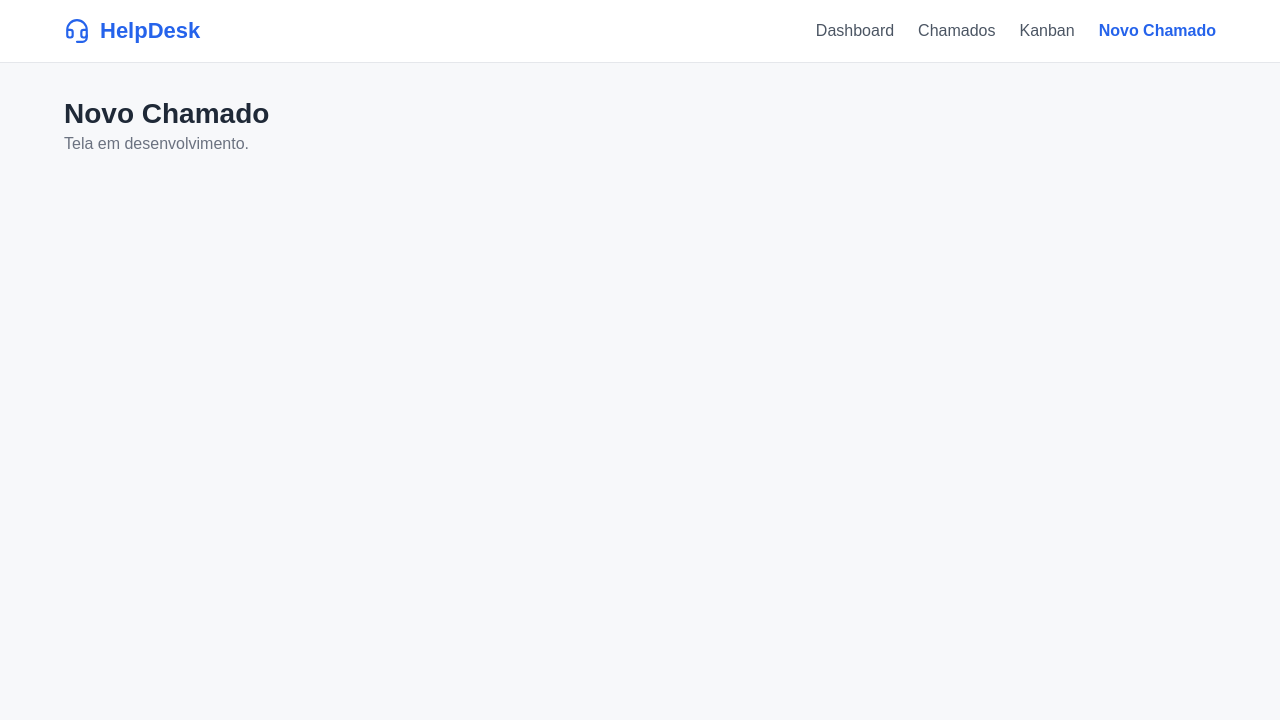
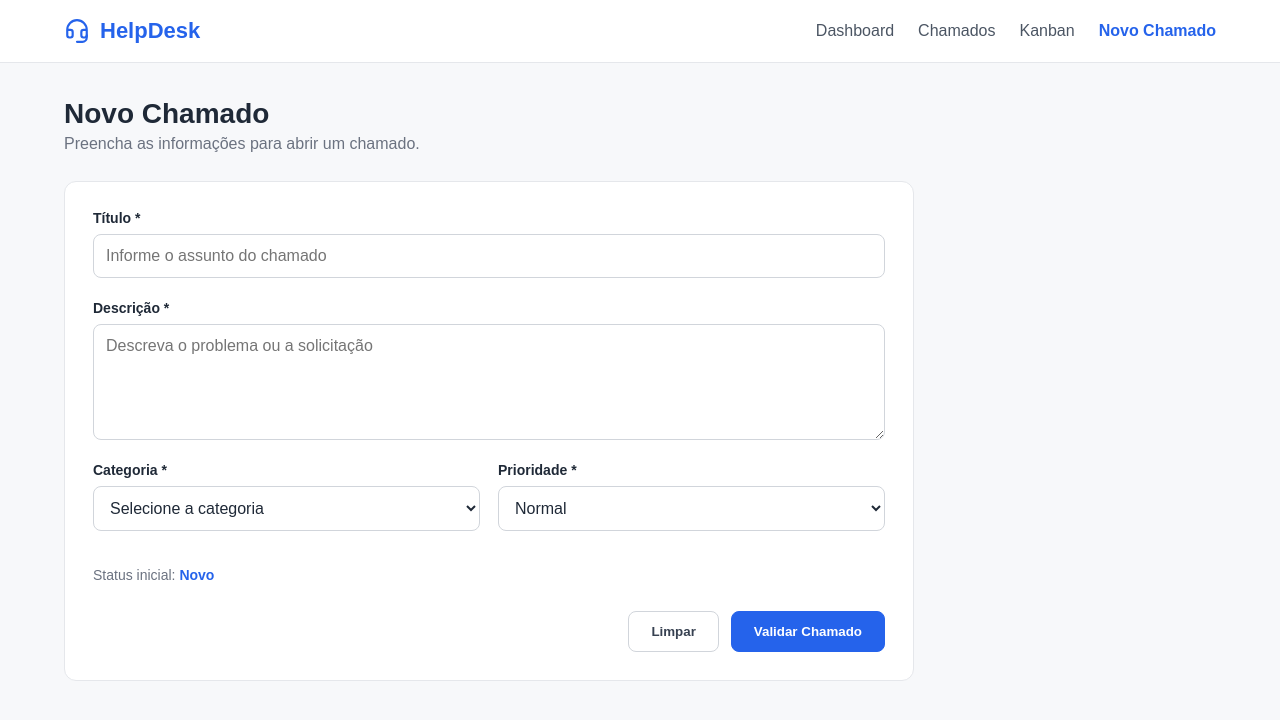
Before and after one commit to wesleytech015/helpdesk-pwa, a React (Vite) app: page /novo-chamado in a window 1280 px wide. Shown: the top 720 px of the page. Built offline with nearby package versions, Linux system fonts and the light colour scheme.

Commit message:
feat: cria formulario inicial de chamados

```diff
--- a/src/App.jsx
+++ b/src/App.jsx
@@ -2,6 +2,7 @@
 import { BrowserRouter, Routes, Route } from "react-router-dom";
 import MenuSuperior from "./components/MenuSuperior";
 import Dashboard from "./pages/Dashboard";
+import NovoChamado from "./pages/NovoChamado";
 import "./styles/layout.css";
 
 function PaginaPendente({ titulo }) {
@@ -20,17 +21,20 @@ export default function App() {
 
       <Routes>
         <Route path="/" element={<Dashboard />} />
+
         <Route
           path="/chamados"
           element={<PaginaPendente titulo="Chamados" />}
         />
+
         <Route
           path="/kanban"
           element={<PaginaPendente titulo="Kanban" />}
         />
+
         <Route
           path="/novo-chamado"
-          element={<PaginaPendente titulo="Novo Chamado" />}
+          element={<NovoChamado />}
         />
       </Routes>
     </BrowserRouter>
--- /dev/null
+++ b/src/pages/NovoChamado.jsx
@@ -0,0 +1,157 @@
+
+import { useState } from "react";
+import "../styles/novoChamado.css";
+
+const formularioInicial = {
+  titulo: "",
+  descricao: "",
+  categoria: "",
+  prioridade: "Normal"
+};
+
+export default function NovoChamado() {
+  const [formulario, setFormulario] = useState(formularioInicial);
+  const [mensagem, setMensagem] = useState("");
+
+  function atualizarCampo(evento) {
+    const { name, value } = evento.target;
+
+    setFormulario((anterior) => ({
+      ...anterior,
+      [name]: value
+    }));
+
+    setMensagem("");
+  }
+
+  function enviarFormulario(evento) {
+    evento.preventDefault();
+
+    if (
+      !formulario.titulo.trim() ||
+      !formulario.descricao.trim() ||
+      !formulario.categoria
+    ) {
+      setMensagem("Preencha todos os campos obrigatórios.");
+      return;
+    }
+
+    // Temporário: integração com os serviços virá depois.
+    console.log("Chamado simulado:", {
+      ...formulario,
+      status: "Novo"
+    });
+
+    setMensagem(
+      "Formulário validado! O salvamento será integrado posteriormente."
+    );
+  }
+
+  function limparFormulario() {
+    setFormulario(formularioInicial);
+    setMensagem("");
+  }
+
+  return (
+    <main className="conteudo">
+      <h1>Novo Chamado</h1>
+      <p className="subtitulo">
+        Preencha as informações para abrir um chamado.
+      </p>
+
+      <section className="formulario-container">
+        <form onSubmit={enviarFormulario}>
+          <div className="campo-formulario">
+            <label htmlFor="titulo">Título *</label>
+            <input
+              id="titulo"
+              name="titulo"
+              type="text"
+              value={formulario.titulo}
+              onChange={atualizarCampo}
+              placeholder="Informe o assunto do chamado"
+              maxLength={120}
+              required
+            />
+          </div>
+
+          <div className="campo-formulario">
+            <label htmlFor="descricao">Descrição *</label>
+            <textarea
+              id="descricao"
+              name="descricao"
+              value={formulario.descricao}
+              onChange={atualizarCampo}
+              placeholder="Descreva o problema ou a solicitação"
+              rows={5}
+              required
+            />
+          </div>
+
+          <div className="campos-linha">
+            <div className="campo-formulario">
+              <label htmlFor="categoria">Categoria *</label>
+              <select
+                id="categoria"
+                name="categoria"
+                value={formulario.categoria}
+                onChange={atualizarCampo}
+                required
+              >
+                <option value="">Selecione a categoria</option>
+                <option value="Não Conformidade">
+                  Não Conformidade
+                </option>
+                <option value="Dúvida ou Conceito">
+                  Dúvida ou Conceito
+                </option>
+                <option value="Sugestão de Melhoria">
+                  Sugestão de Melhoria
+                </option>
+              </select>
+            </div>
+
+            <div className="campo-formulario">
+              <label htmlFor="prioridade">Prioridade *</label>
+              <select
+                id="prioridade"
+                name="prioridade"
+                value={formulario.prioridade}
+                onChange={atualizarCampo}
+                required
+              >
+                <option value="Baixo">Baixo</option>
+                <option value="Normal">Normal</option>
+                <option value="Alto">Alto</option>
+              </select>
+            </div>
+          </div>
+
+          <p className="status-inicial">
+            Status inicial: <strong>Novo</strong>
+          </p>
+
+          {mensagem && (
+            <p className="mensagem-formulario" role="status">
+              {mensagem}
+            </p>
+          )}
+
+          <div className="botoes-formulario">
+            <button
+              type="button"
+              className="botao-cancelar"
+              onClick={limparFormulario}
+            >
+              Limpar
+            </button>
+
+            <button type="submit" className="botao-salvar">
+              Validar Chamado
+            </button>
+          </div>
+        </form>
+      </section>
+    </main>
+  );
+}
--- /dev/null
+++ b/src/styles/novoChamado.css
@@ -0,0 +1,117 @@
+
+.formulario-container {
+  max-width: 850px;
+  background: #ffffff;
+  padding: 28px;
+  border: 1px solid #e5e7eb;
+  border-radius: 12px;
+  margin-top: 28px;
+}
+
+.campo-formulario {
+  display: flex;
+  flex-direction: column;
+  gap: 8px;
+  margin-bottom: 22px;
+  flex: 1;
+  min-width: 0;
+}
+
+.campo-formulario label {
+  font-weight: 600;
+  font-size: 14px;
+}
+
+.campo-formulario input,
+.campo-formulario select,
+.campo-formulario textarea {
+  width: 100%;
+  padding: 12px;
+  border: 1px solid #d1d5db;
+  border-radius: 8px;
+  background: #ffffff;
+  color: #1f2937;
+  font: inherit;
+}
+
+.campo-formulario textarea {
+  resize: vertical;
+}
+
+.campo-formulario input:focus,
+.campo-formulario select:focus,
+.campo-formulario textarea:focus {
+  outline: 2px solid #93c5fd;
+  border-color: #2563eb;
+}
+
+.campos-linha {
+  display: flex;
+  gap: 18px;
+}
+
+.status-inicial {
+  font-size: 14px;
+  color: #6b7280;
+}
+
+.status-inicial strong {
+  color: #2563eb;
+}
+
+.mensagem-formulario {
+  padding: 12px;
+  background: #eff6ff;
+  border-radius: 8px;
+  color: #1d4ed8;
+  font-size: 14px;
+}
+
+.botoes-formulario {
+  display: flex;
+  justify-content: flex-end;
+  gap: 12px;
+  margin-top: 28px;
+}
+
+.botoes-formulario button {
+  padding: 12px 22px;
+  border-radius: 8px;
+  cursor: pointer;
+  font-weight: 600;
+}
+
+.botao-cancelar {
+  background: #ffffff;
+  border: 1px solid #d1d5db;
+  color: #374151;
+}
+
+.botao-salvar {
+  background: #2563eb;
+  border: 1px solid #2563eb;
+  color: white;
+}
+
+.botao-salvar:hover {
+  background: #1d4ed8;
+}
+
+@media (max-width: 600px) {
+  .formulario-container {
+    padding: 18px;
+  }
+
+  .campos-linha {
+    flex-direction: column;
+    gap: 0;
+  }
+
+  .botoes-formulario {
+    flex-direction: column;
+  }
+
+  .botoes-formulario button {
+    width: 100%;
+  }
+}
```
